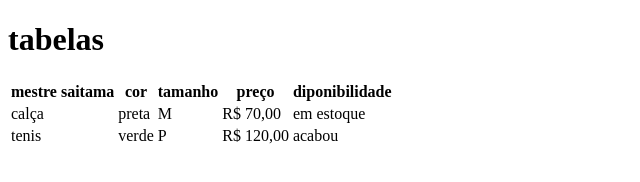
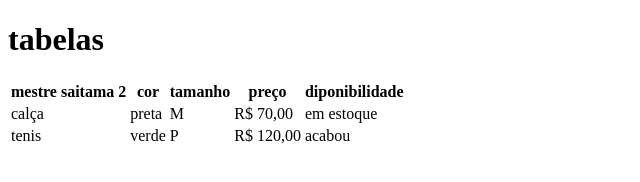
Before and after one commit to samuelXP12/aula-tabela, a plain HTML site: page index.html in a window 1280 px wide. Shown: the whole page, without its empty margins (0-640 px from the left). Drawn offline with Linux system fonts and the light colour scheme.

Commit message:
colocando 2 no final de mestre saitama

```diff
--- a/index.html
+++ b/index.html
@@ -10,7 +10,7 @@
 
     <table>
         <tr>
-           <th>mestre saitama</th>
+           <th>mestre saitama 2</th>
            <th>cor</th>
            <th>tamanho</th>
            <th>preço</th>
```
